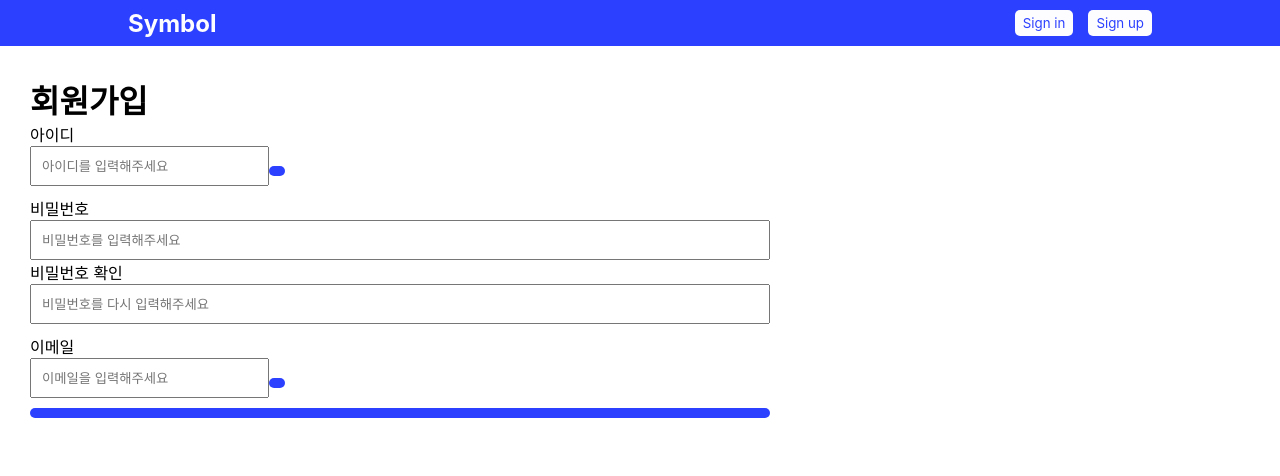
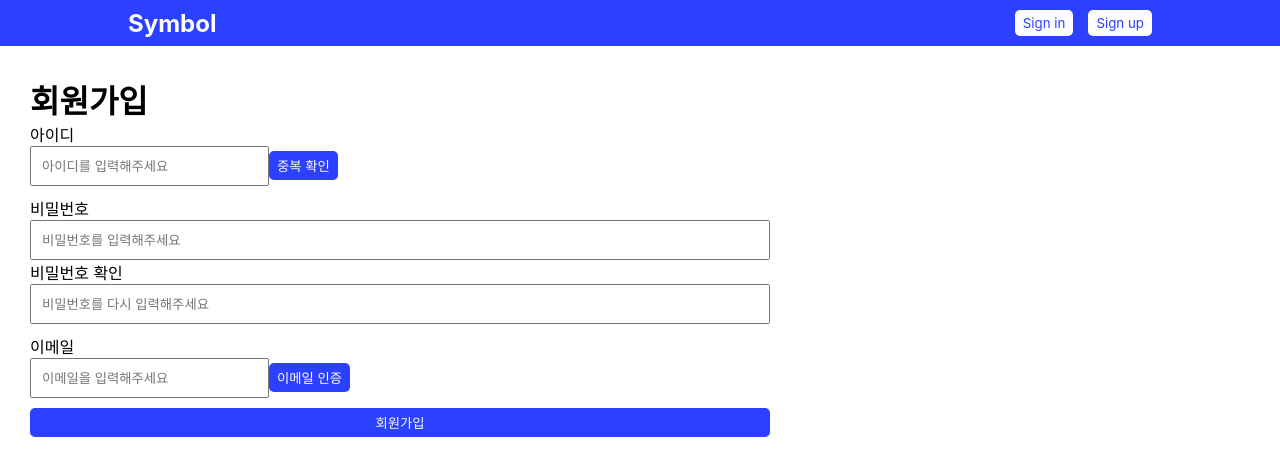
Before and after one commit to ReturnReason/Blueming, a React (Create React App) app in the folder front/miniproject/: page /signup in a window 1280 px wide. Shown: the top 476 px of the page. Built offline with nearby package versions, Linux system fonts and the light colour scheme; a web font is replaced by a local one.

Commit message:
refactor(SignUp): 버튼 컴포넌트 수정으로 인한 프롭스 제거

```diff
--- a/front/miniproject/src/pages/SignUp.jsx
+++ b/front/miniproject/src/pages/SignUp.jsx
@@ -9,43 +9,27 @@ export default function SignUp() {
         <Wrapper>
           <Label title='아이디' htmlFor='id' />
           <div>
-            <TextInput
-              isRequired
-              name='id'
-              placeholder='아이디를 입력해주세요'
-            />
-            <Button text='중복 확인' />
+            <TextInput isRequired name='id' placeholder='아이디를 입력해주세요' />
+            <Button>중복 확인</Button>
           </div>
         </Wrapper>
 
         <Wrapper>
           <Label title='비밀번호' htmlFor='pw' />
-          <TextInput
-            isRequired
-            name='pw'
-            placeholder='비밀번호를 입력해주세요'
-          />
+          <TextInput isRequired name='pw' placeholder='비밀번호를 입력해주세요' />
 
           <Label title='비밀번호 확인' htmlFor='pw-check' />
-          <TextInput
-            name='pw-check'
-            placeholder='비밀번호를 다시 입력해주세요'
-            isRequired
-          />
+          <TextInput name='pw-check' placeholder='비밀번호를 다시 입력해주세요' isRequired />
         </Wrapper>
 
         <Wrapper>
           <Label title='이메일' htmlFor='email' />
           <div>
-            <TextInput
-              isRequired
-              name='email'
-              placeholder='이메일을 입력해주세요'
-            />
-            <Button text='이메일 인증' />
+            <TextInput isRequired name='email' placeholder='이메일을 입력해주세요' />
+            <Button>이메일 인증</Button>
           </div>
         </Wrapper>
-        <Button text='회원가입'></Button>
+        <Button>회원가입</Button>
       </Form>
     </Container>
   );
```
